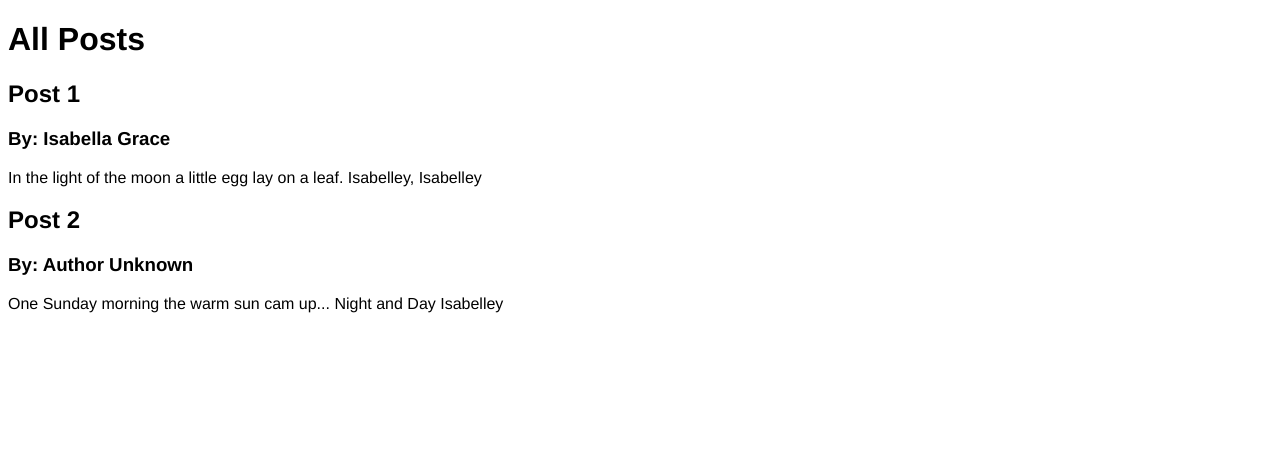
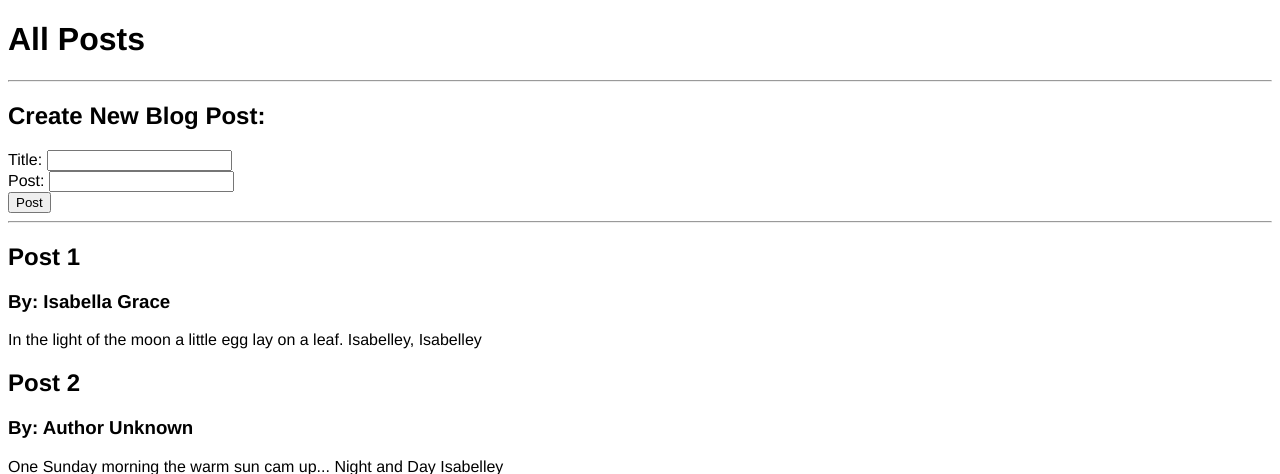
Before and after one commit to JeffreyAsuncion/flask_fcc2019, a Flask app: page /posts in a window 1280 px wide. Shown: the top 474 px of the page. Run offline with Flask 2, Linux system fonts and the light colour scheme.

Commit message:
front end, input from form

```diff
--- a/app.py
+++ b/app.py
@@ -39,7 +39,7 @@ all_posts = [
 def index():
     return render_template('index.html')
 
-@app.route('/posts')
+@app.route('/posts', methods=['GET', 'POST'])
 def posts():
     return render_template('posts.html', posts=all_posts)
 
--- a/templates/posts.html
+++ b/templates/posts.html
@@ -4,8 +4,23 @@
 <title>Posts</title>
 {% endblock %}
 
+
+
 {% block body %}
 <h1>All Posts</h1>
+
+
+    <hr>
+    <h2>Create New Blog Post:</h2>
+    <form action='/posts' method='POST'>
+        Title: <input type='text' name='title', id='title'>
+        <br>
+        Post: <input type='text', name='content', id='content'>
+        <br>
+        <input type='submit' value='Post'>
+    </form>
+    <hr>
+
 
     {% for post in posts %}
         <h2>{{ post.title }}</h2>
```
Also changed, not shown: README.md.
